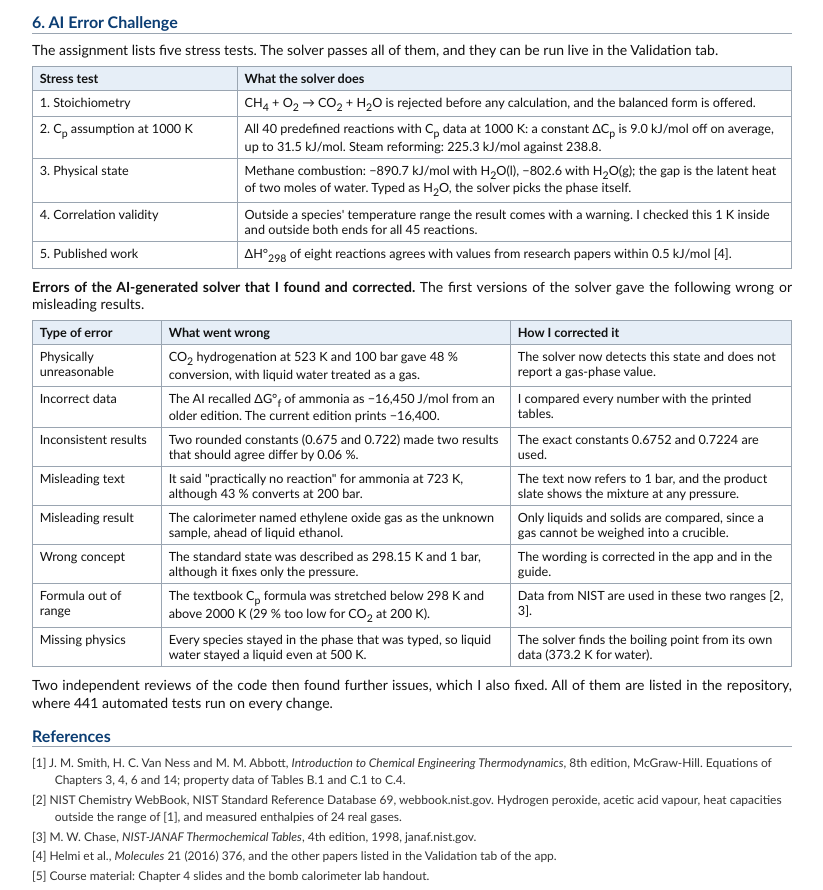
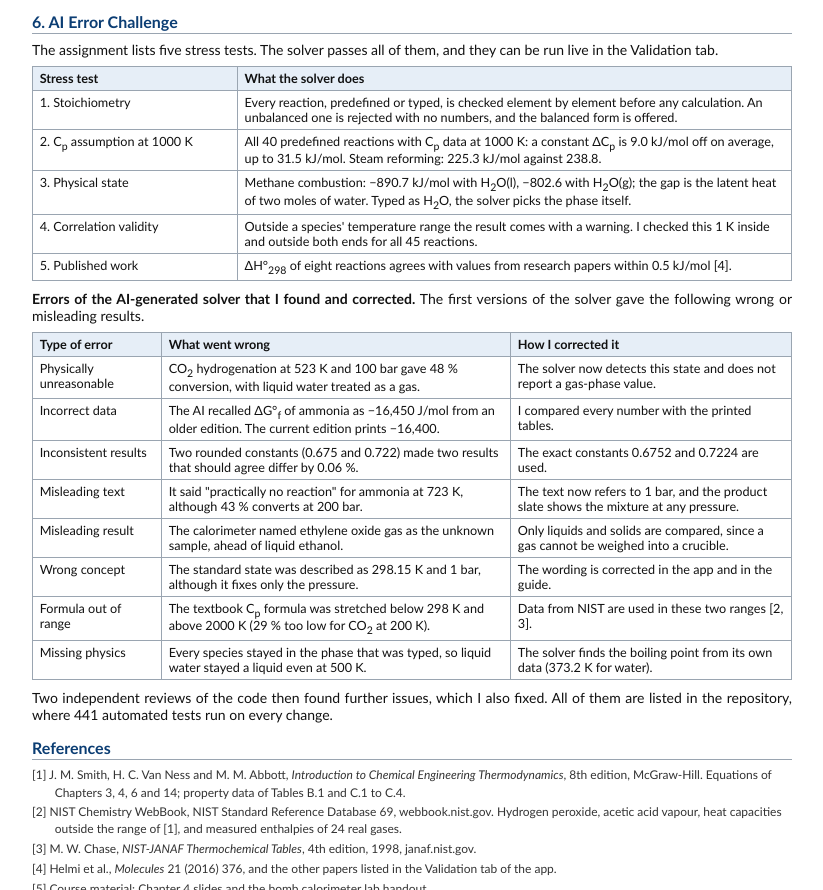
Before and after one commit to kirti-1307/AI-Solver, a plain HTML site: page report/report.html in a window 1280 px wide. Shown: the part 1370-2260 px from the top of the page, without its empty margins (228-1051 px from the left). Drawn offline with Linux system fonts and the light colour scheme.

Commit message:
Report: stress test 1 in general words, not one equation
The row now says that every reaction, predefined or typed, is checked
element by element before any calculation, and that an unbalanced one is
rejected with no numbers and the balanced form is offered. Still two pages.

Co-Authored-By: Claude Opus 5.5 <noreply@anthropic.com>

```diff
--- a/report/report.html
+++ b/report/report.html
@@ -68,7 +68,7 @@ Live app: https://kirti-1307.github.io/AI-Solver/ &nbsp;|&nbsp; Code and tests:
 <p>The assignment lists five stress tests. The solver passes all of them, and they can be run live in the Validation tab.</p>
 <table>
 <tr><th style="width:27%">Stress test</th><th>What the solver does</th></tr>
-<tr><td>1. Stoichiometry</td><td>CH<sub>4</sub> + O<sub>2</sub> &rarr; CO<sub>2</sub> + H<sub>2</sub>O is rejected before any calculation, and the balanced form is offered.</td></tr>
+<tr><td>1. Stoichiometry</td><td>Every reaction, predefined or typed, is checked element by element before any calculation. An unbalanced one is rejected with no numbers, and the balanced form is offered.</td></tr>
 <tr><td>2. C<sub>p</sub> assumption at 1000 K</td><td>All 40 predefined reactions with C<sub>p</sub> data at 1000 K: a constant &Delta;C<sub>p</sub> is 9.0 kJ/mol off on average, up to 31.5 kJ/mol. Steam reforming: 225.3 kJ/mol against 238.8.</td></tr>
 <tr><td>3. Physical state</td><td>Methane combustion: &minus;890.7 kJ/mol with H<sub>2</sub>O(l), &minus;802.6 with H<sub>2</sub>O(g); the gap is the latent heat of two moles of water. Typed as H<sub>2</sub>O, the solver picks the phase itself.</td></tr>
 <tr><td>4. Correlation validity</td><td>Outside a species' temperature range the result comes with a warning. I checked this 1 K inside and outside both ends for all 45 reactions.</td></tr>
```
Also changed, not shown: 1 other file.
